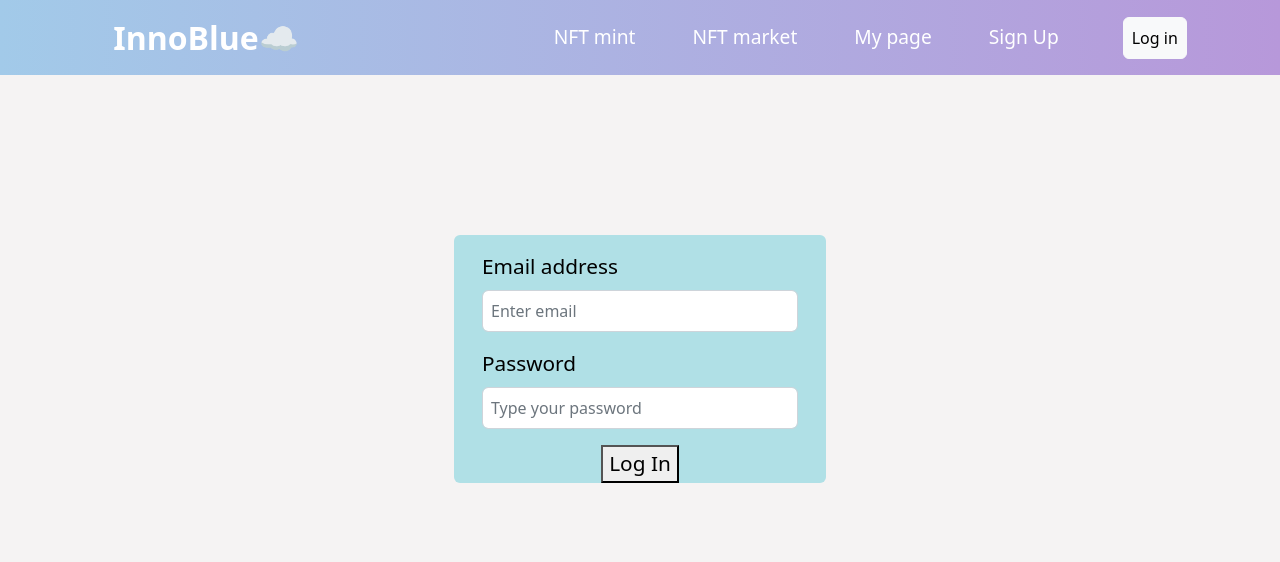
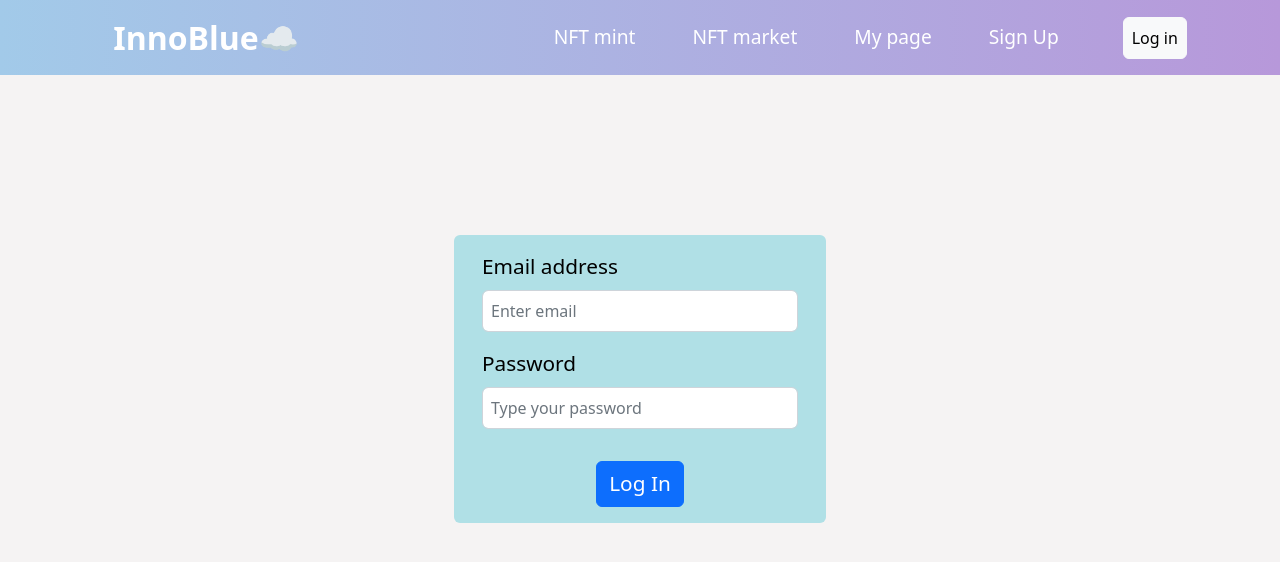
Before and after one commit to codestates/BEB-05-InnoBlue, a React (Create React App) app in the folder client/: page /login in a window 1280 px wide. Shown: the top 562 px of the page. Built offline with nearby package versions, Linux system fonts and the light colour scheme.

Commit message:
alert 추가

```diff
--- a/client/src/pages/LogInPage.js
+++ b/client/src/pages/LogInPage.js
@@ -1,7 +1,7 @@
 import { useState, useEffect } from 'react';
 import axios from 'axios';
 
-//import Button from 'react-bootstrap/Button';
+import Button from 'react-bootstrap/Button';
 import Table from 'react-bootstrap/Table';
 import Form from 'react-bootstrap/Form';
 import Container from 'react-bootstrap/Container';
@@ -32,8 +32,10 @@ function LogIn() {
             sessionStorage.setItem("address", result.data.data.address);
             sessionStorage.setItem("nickname", result.data.data.nickname);
             sessionStorage.setItem("id", result.data.data.id);
+            alert('로그인 성공!');
             window.location = '/';
         } catch (e) {
+            alert('로그인 실패!');
             console.log(e);
             setMessage(e.response.data);
         }
@@ -113,7 +115,9 @@ function LogIn() {
                                         setPassword(e.target.value);
                                     }}/>
                                 </Form.Group>
-                                <center><button onClick={logIn}>Log In</button></center>
+                                <center><Button className="l-2 m-3 rounded btn_form" variant="primary" type="submit" onClick={logIn}>
+                                    Log In
+                                </Button></center>
                                 {message ? <>{message}</>: null}
                             </Form>
                         </Col>
--- a/client/src/pages/NFTMintPage.js
+++ b/client/src/pages/NFTMintPage.js
@@ -56,9 +56,11 @@ export default function NFTMintPage(isLogin) {
                 },
                 {withCredentilas: true}
             )
+            alert('NFTMint 성공!');
             console.log(result);
         }
         catch (error) {
+            alert('다시 시도해주세요');
             console.log(error)
         }
 
--- a/client/src/pages/SignUpPage.js
+++ b/client/src/pages/SignUpPage.js
@@ -45,7 +45,9 @@ function SignUp(){
             console.log(result);
             setUserData(result.data.data);
             setMessage(result.data.message);
+            alert('회원가입 성공!');
         } catch (e) {
+            alert('잘못된 접근입니다.');
             setMessage(e.response.data);
         }
     }
--- a/client/src/pages/WritePage.js
+++ b/client/src/pages/WritePage.js
@@ -32,8 +32,10 @@ export default function WritePage() {
             console.log(result);
             setUserData(result.data.data);
             setMessage(result.data.message);
+            alert('게시글 작성 완료!');
             window.location = '/';
         } catch (e) {
+            alert('잘못된 접근입니다.');
             setMessage(e.response.data);
         }
     }
```
